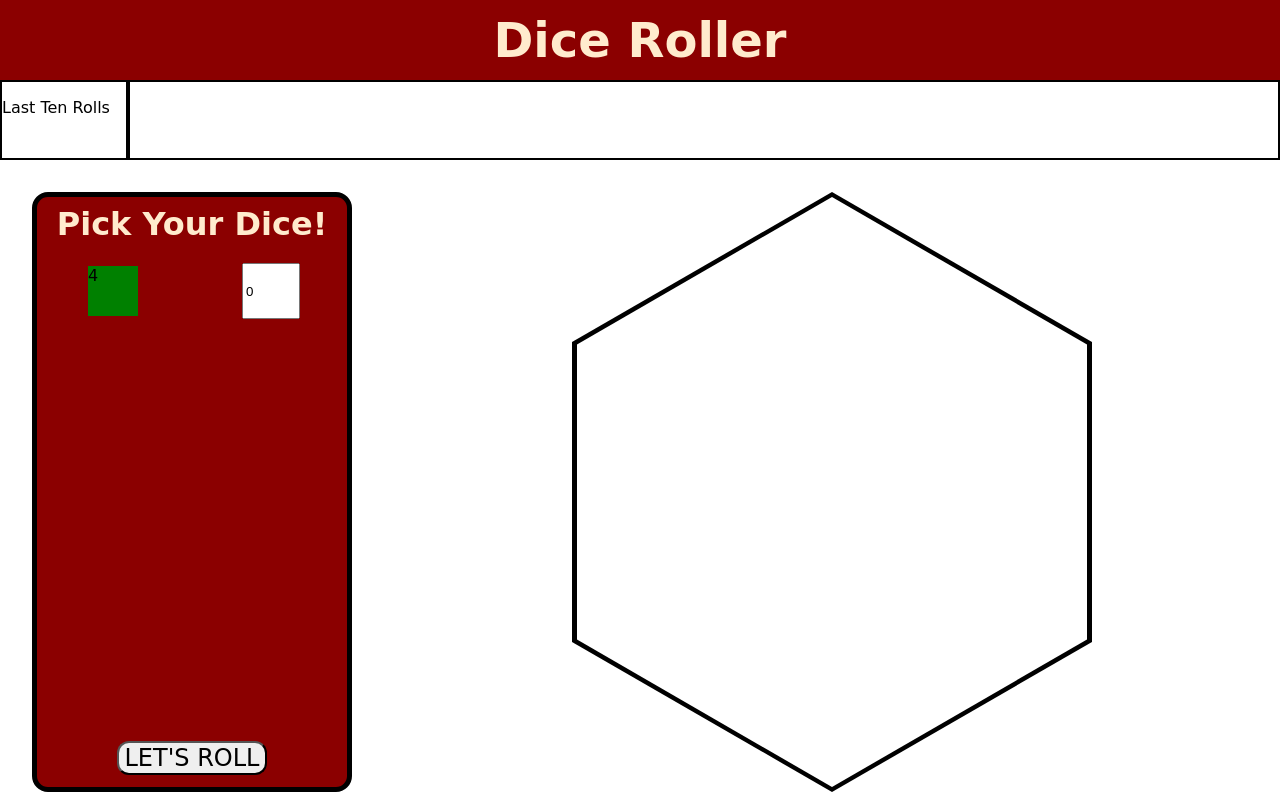
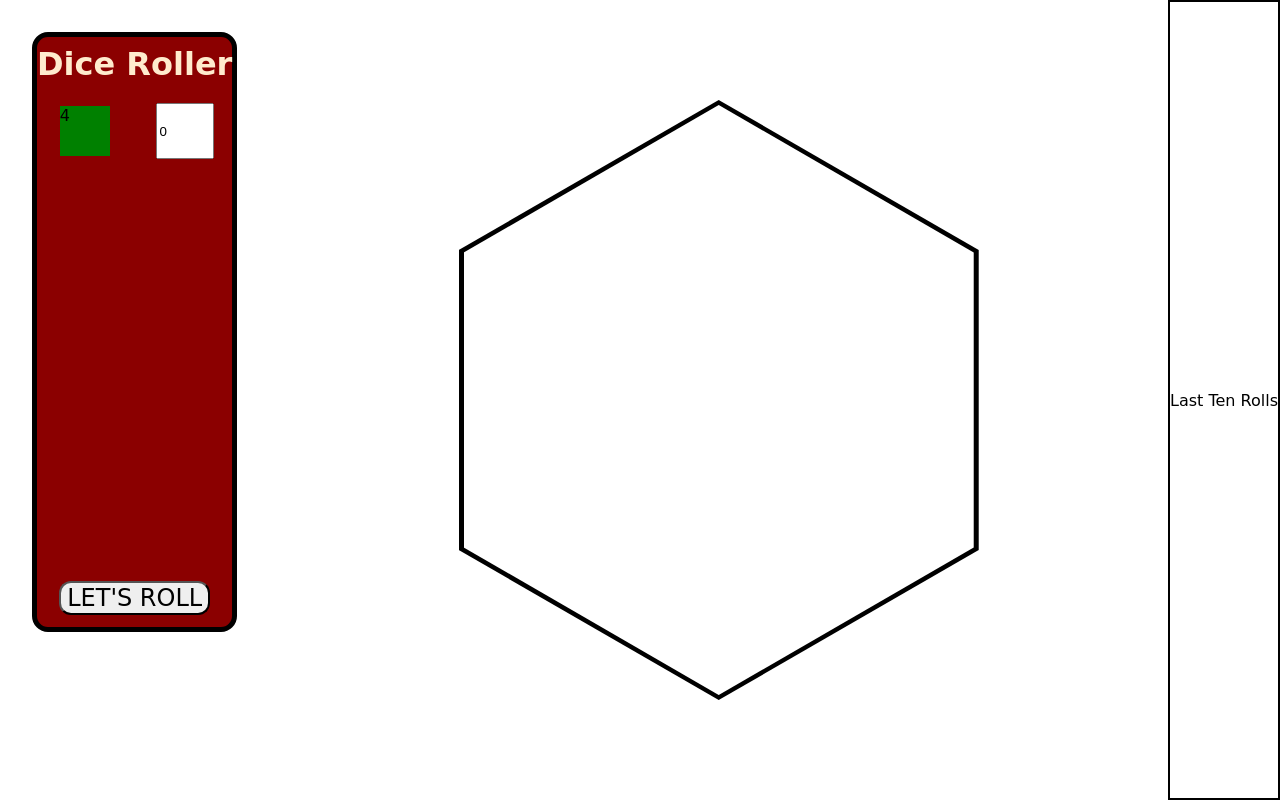
Before and after one commit to WilliamAxtell/Dice-Roller, a website: page public/index.html in a window 1280 px wide. Drawn offline with Linux system fonts and the light colour scheme; a web font is replaced by a local one.

Commit message:
Grid Refactor

```diff
--- a/public/index.html
+++ b/public/index.html
@@ -12,13 +12,8 @@
     <link rel="stylesheet" href="main.css">
 </head>
 <body>
-    <div id="title">
+  <form id="dice-picker">
     <h1>Dice Roller</h1>
-      </div>
-      <div id="roll-history-title"><p>Last Ten Rolls</p></div>
-    <div id="roll-history"></div>
-    <form id="dice-picker">
-      <h2>pick your dice!</h2>
     <label id="d4-label" for="d4">4</label>
     <input id="d4" value="0" type="number">
     <button type="submit" id="roll-btn">let's roll</button>
@@ -26,5 +21,6 @@
   <div id="dice-border">
     <div id="dice-tray"></div>
   </div>
+  <div id="roll-history-title"><p>Last Ten Rolls</p></div>
 </body>
 </html>
--- a/public/main.css
+++ b/public/main.css
@@ -11,43 +11,11 @@ html {
     width: 100vw;
     height: 100vh;
     margin: 0;
-    grid-template-columns: 10% 20% auto;
-    grid-template-rows: 10% 10% auto;
-    grid-template-areas:
-      "title title title"
-      "roll-history-title roll-history roll-history"
-      "dice-picker dice-picker dice-tray";
-  }
-
-  #title {
-    grid-area: title;
-    background-color: var(--main-color);
-    display: flex;
-    justify-content: center;
-    align-items: center;
-  }
-
-  #title h1 {
-    font-size: 48px;
-    color: var(--text-color);
-  }
-
-  #roll-history-title {
-    border: 2px solid black;
-    grid-area: roll-history-title;
-  }
-
-  #roll-history {
-    display: flex;
-    border: solid black 2px;
-    align-items: center;
-    grid-area: roll-history;
   }
 
   #dice-picker {
     box-sizing: border-box;
     height: 600px;
-    grid-area: dice-picker;
     margin: 2em;
     border: 5px solid black;
     border-radius: 1em;
@@ -60,7 +28,7 @@ html {
     background-color: var(--main-color);
   }
 
-  #dice-picker h2 {
+  #dice-picker h1 {
     grid-area: 1 / 1 / 2 / 3;
     color: var(--text-color);
     text-transform: capitalize;
@@ -101,7 +69,6 @@ html {
     width: 520px;
     height: 600px;
     clip-path: polygon(50% 0%, 100% 25%, 100% 75%, 50% 100%, 0% 75%, 0% 25%);
-    grid-area: dice-tray;
   }
 
   #dice-tray {
@@ -111,3 +78,15 @@ html {
     height: 590px;
     clip-path: polygon(50% 0%, 100% 25%, 100% 75%, 50% 100%, 0% 75%, 0% 25%);
   }
+
+  #roll-history-title {
+    display: flex;
+    border: solid black 2px;
+    align-items: center;
+  }
+
+  @media screen and (min-width: 600px) {
+    body {
+      grid-template-columns: auto 1fr auto;
+    }
+  }
```
Also changed, not shown: roller.js (+4 -3 lines). Lines whose indentation alone changed are shown as unchanged.
